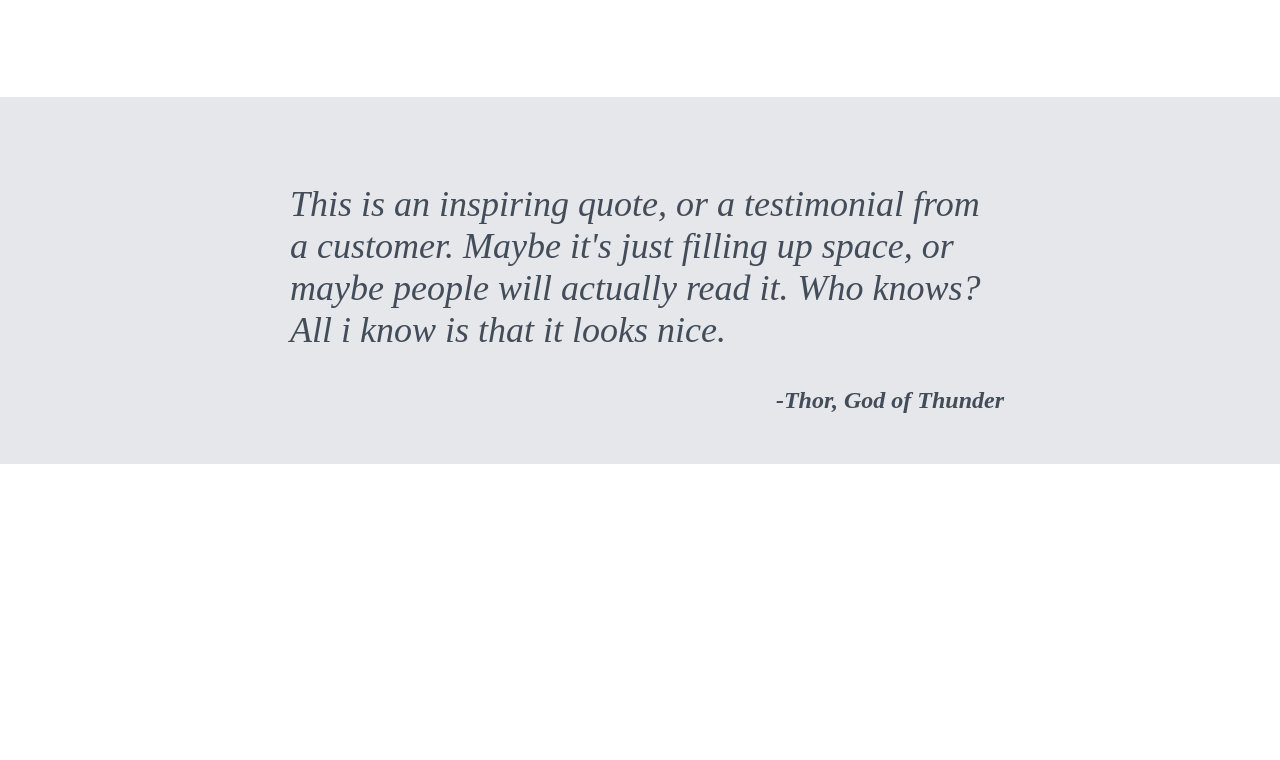
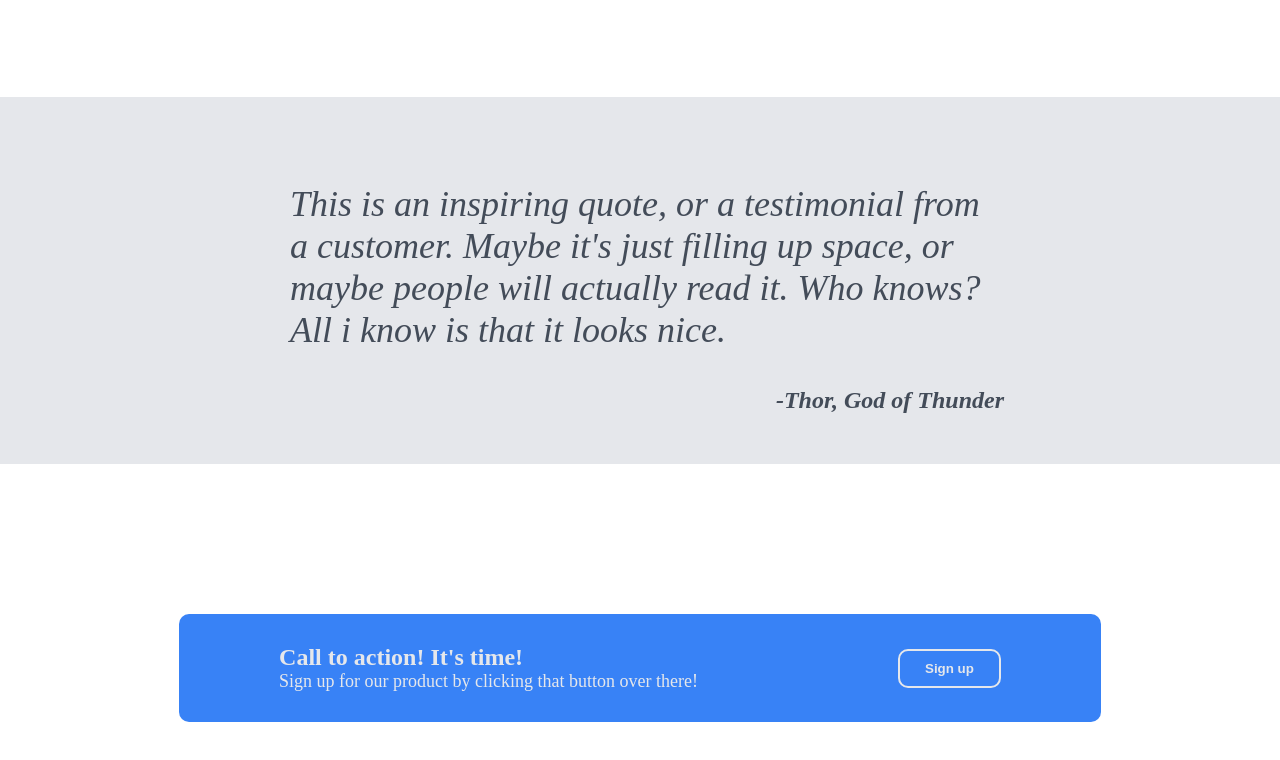
Before and after one commit to Tomas2207/landing-page, a plain HTML site: page index.html in a window 1280 px wide. Shown: the part 900-1660 px from the top of the page. Before the commit the page ends 1414 px from the top, so only its background shows below. Drawn offline with Linux system fonts and the light colour scheme.

Commit message:
added call to action

```diff
--- a/css/style.css
+++ b/css/style.css
@@ -138,3 +138,38 @@ a {
   font-weight: bolder;
   margin-left: 500px;
 }
+
+/* Call to action */
+
+body .call-action {
+  background-color: #3882f6;
+  align-self: center;
+  color: #e5e7eb;
+  font-size: 18px;
+  display: flex;
+  padding: 30px 100px;
+  border-radius: 10px;
+  align-items: center;
+  justify-content: center;
+  gap: 200px;
+  margin: 100px;
+}
+
+#action-title {
+  color: #e5e7eb;
+  font-size: 24px;
+  font-weight: bolder;
+}
+
+.call-action .sign-up {
+  background: #3882f6;
+  border: 2px solid#e5e7eb;
+  border-radius: 10px;
+  color: #e5e7eb;
+  font-weight: bolder;
+  padding: 10px 25px;
+}
+
+.action-left p {
+  margin: 0;
+}
--- a/index.html
+++ b/index.html
@@ -79,5 +79,12 @@
       </div>
       <div class="said-it">-Thor, God of Thunder</div>
     </div>
+    <div class="call-action">
+      <div class="action-left">
+        <div id="action-title">Call to action! It's time!</div>
+        <p>Sign up for our product by clicking that button over there!</p>
+      </div>
+      <button class="sign-up">Sign up</button>
+    </div>
   </body>
 </html>
```
